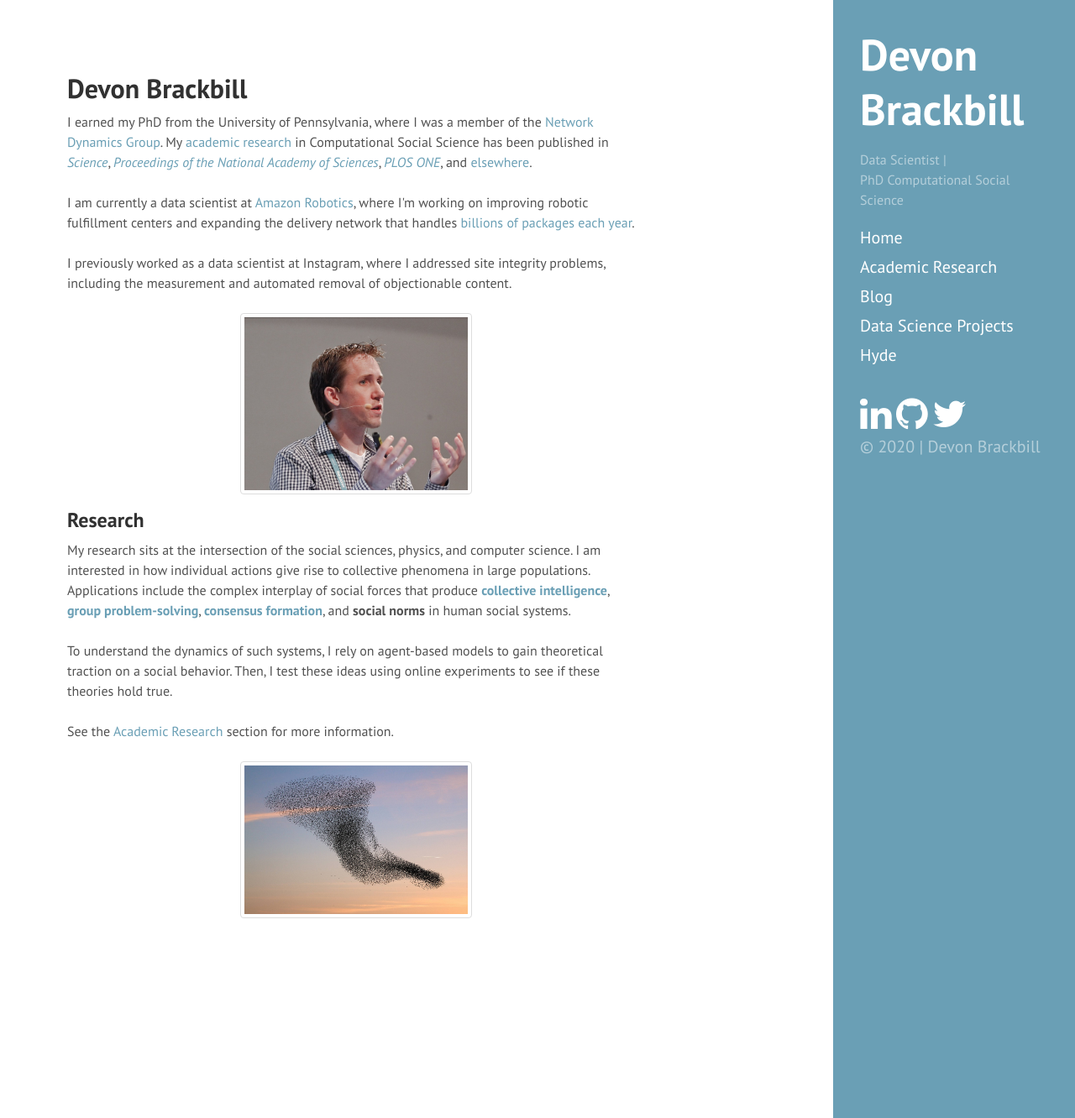
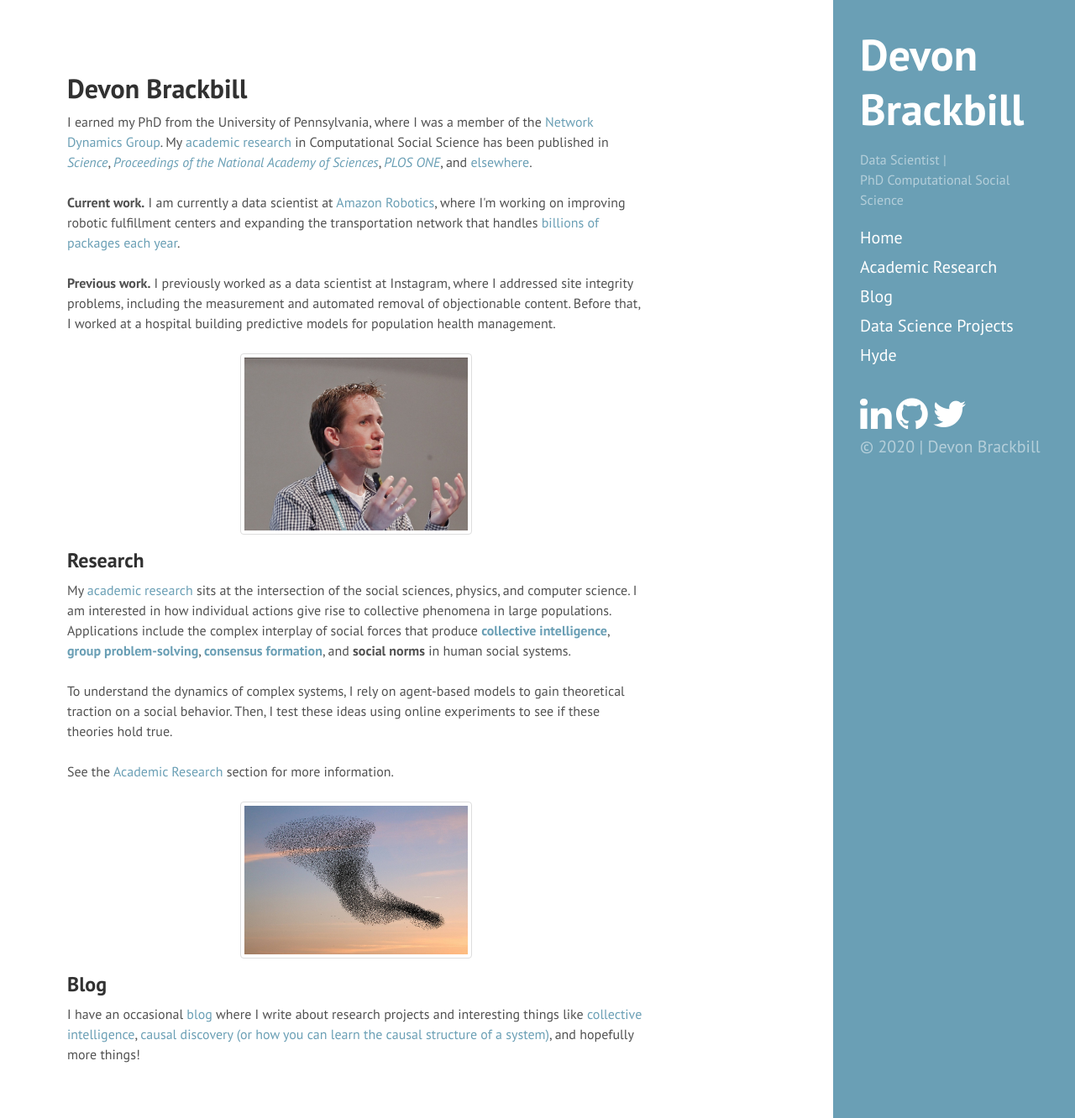
Before and after one commit to devonbrackbill/devonbrackbill.com, a Jekyll site: the page built from index.html, in a window 1280 px wide and 1332 px high. Shown: the whole window at 84% size. Built offline with Jekyll 4.4.1, drawn with Linux system fonts in a browser that asks for light colours; the list of posts is cut into pages by our own code.

Commit message:
revised home page

```diff
--- a/index.html
+++ b/index.html
@@ -10,11 +10,12 @@ I earned my PhD from the University of Pennsylvania, where I was a member of the
 
 <br><br>
 
-I am currently a data scientist at <a href="https://www.linkedin.com/in/devonbrackbill">Amazon Robotics</a>, where I'm working on improving robotic fulfillment centers and expanding the delivery network that handles <a href="https://www.theverge.com/2018/1/2/16841786/amazon-prime-2017-users-ship-five-billion">billions of packages each year</a>.
+<b>Current work.</b> I am currently a data scientist at <a href="https://www.linkedin.com/in/devonbrackbill">Amazon Robotics</a>, where I'm working on improving robotic fulfillment centers and expanding the transportation network that handles <a href="https://www.theverge.com/2018/1/2/16841786/amazon-prime-2017-users-ship-five-billion">billions of packages each year</a>.
 
 <br><br>
 
-I previously worked as a data scientist at Instagram, where I addressed site integrity problems, including the measurement and automated removal of objectionable content.
+<b>Previous work.</b> I previously worked as a data scientist at Instagram, where I addressed site integrity problems, including the measurement and automated removal of objectionable content.
+Before that, I worked at a hospital building predictive models for population health management.
 
 <br><br>
 
@@ -22,10 +23,16 @@ I previously worked as a data scientist at Instagram, where I addressed site int
 
 <a href="/academic-research"><h2>Research</h2></a>
 
-My research sits at the intersection of the social sciences, physics, and computer science. I am interested in how individual actions give rise to collective phenomena in large populations. Applications include the complex interplay of social forces that produce <a href="http://www.pnas.org/content/early/2017/06/06/1615978114.abstract"><b>collective intelligence</b></a>, <a href="https://journals.plos.org/plosone/article?id=10.1371/journal.pone.0237978"><b>group problem-solving</b></a>, <a href="http://science.sciencemag.org/content/360/6393/1116"><b>consensus formation</b></a>, and <b>social norms</b> in human social systems.
+My <a href="/academic-research">academic research</a> sits at the intersection of the social sciences, physics, and computer science. I am interested in how individual actions give rise to collective phenomena in large populations. Applications include the complex interplay of social forces that produce <a href="http://www.pnas.org/content/early/2017/06/06/1615978114.abstract"><b>collective intelligence</b></a>, <a href="https://journals.plos.org/plosone/article?id=10.1371/journal.pone.0237978"><b>group problem-solving</b></a>, <a href="http://science.sciencemag.org/content/360/6393/1116"><b>consensus formation</b></a>, and <b>social norms</b> in human social systems.
 <br><br>
-To understand the dynamics of such systems, I rely on agent-based models to gain theoretical traction on a social behavior. Then, I test these ideas using online experiments to see if these theories hold true.
+To understand the dynamics of complex systems, I rely on agent-based models to gain theoretical traction on a social behavior. Then, I test these ideas using online experiments to see if these theories hold true.
 <br><br>
 See the <a href="/academic-research">Academic Research</a> section for more information.
 <br><br>
 <img src="/img/murmuration.jpg" class="img-thumbnail">
+
+<a href="/blog"><h2>Blog</h2></a>
+
+I have an occasional <a href="/blog">blog</a> where I write about research projects and interesting things like
+<a href="/2017/06/12/collective-intelligence/">collective intelligence</a>,
+<a href="/2020/09/01/causal-discovery/">causal discovery (or how you can learn the causal structure of a system)</a>, and hopefully more things!
```
